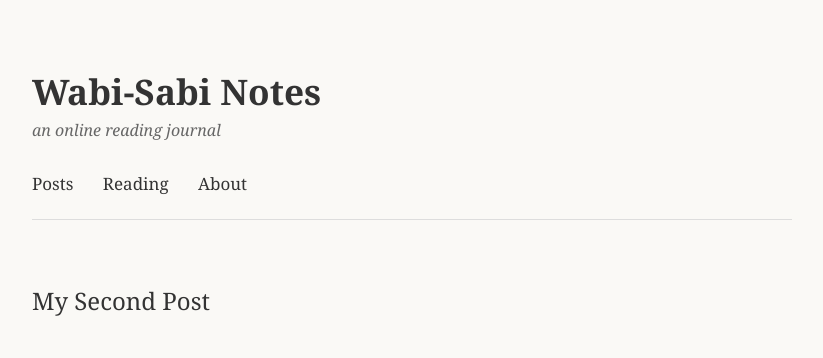
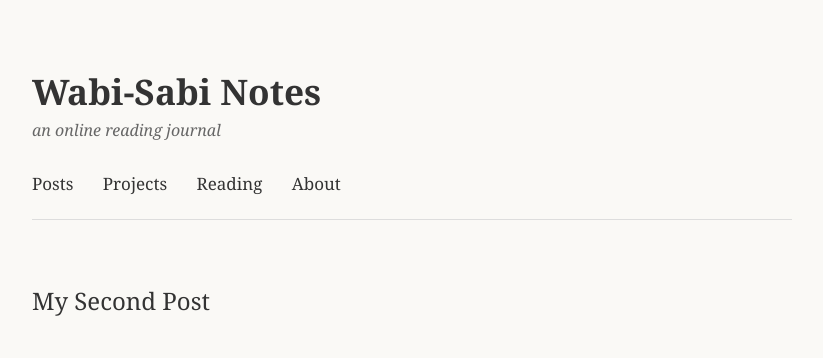
Before and after one commit to bakeramy/wabisabinotes, a Jekyll site: the page built from _posts/2026-08-30-second-post.md, in a window 1280 px wide. Shown: the top 358 px of the page, without its empty margins (228-1051 px from the left). Built offline with Jekyll 4.4.1, drawn with Linux system fonts in a browser that asks for light colours.

Commit message:
Update post.html

```diff
--- a/_layouts/post.html
+++ b/_layouts/post.html
@@ -16,6 +16,7 @@
 
     <nav>
       <a href="{{ '/posts.html' | relative_url }}">Posts</a>
+       <a href="{{ '/projects.html' | relative_url }}">Projects</a>
       <a href="{{ '/reading.html' | relative_url }}">Reading</a>
       <a href="{{ '/about.html' | relative_url }}">About</a>
     </nav>
```
